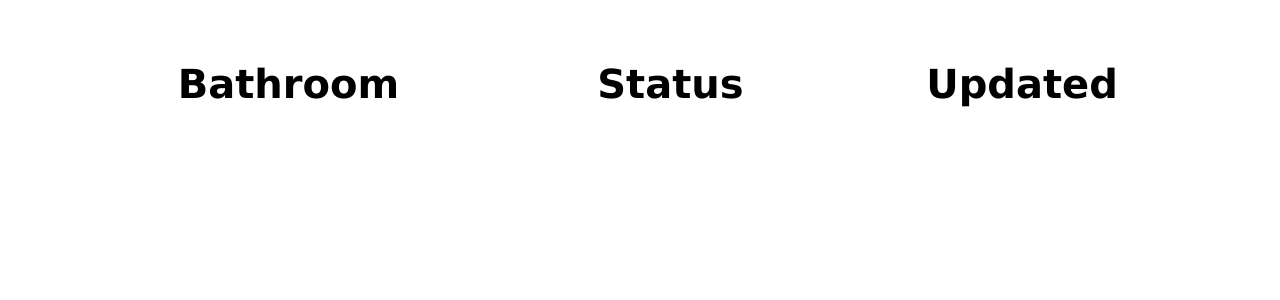
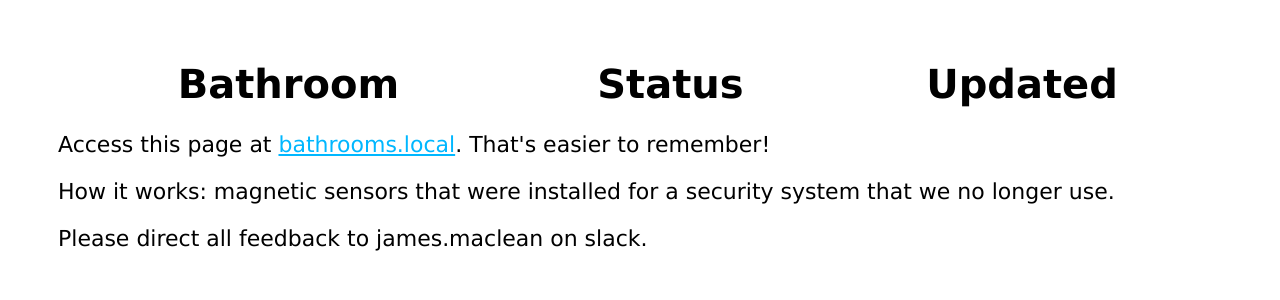
Before and after one commit to jmaclean/work-iot, a Node server app: page / in a window 1280 px wide. Shown: the top 300 px of the page. Run offline with Node 20, Linux system fonts and the light colour scheme; data that the repository does not hold is empty; some libraries are stand-ins or nearby versions.

Commit message:
pull updates from pi

```diff
--- a/app.js
+++ b/app.js
@@ -7,6 +7,7 @@ var bodyParser = require('body-parser');
 
 var routes = require('./routes/index');
 var data = require('./routes/data');
+var api = require('./routes/api');
 
 var app = express();
 app.locals.moment = require('moment');
@@ -25,6 +26,7 @@ app.use(express.static(path.join(__dirname, 'public')));
 
 app.use('/', routes);
 app.use('/data', data);
+app.use('/api', api);
 
 // catch 404 and forward to error handler
 app.use(function(req, res, next) {
--- a/public/stylesheets/style.css
+++ b/public/stylesheets/style.css
@@ -35,3 +35,7 @@ tr.unknown {
 td {
   padding: 10px 10px;
 }
+
+.info {
+  font-size: 22px;
+}
--- a/views/bathroom_status.ejs
+++ b/views/bathroom_status.ejs
@@ -27,5 +27,6 @@
     <% } %>
     </tbody>
   </table>
+<% include info %>
 </body>
 </html>
--- /dev/null
+++ b/views/info.ejs
@@ -0,0 +1,5 @@
+<div class="info">
+	<p> Access this page at <a href="http://bathrooms.local">bathrooms.local</a>. That's easier to remember! </p>
+	<p> How it works: magnetic sensors that were installed for a security system that we no longer use. </p>
+	<p> Please direct all feedback to james.maclean on slack. </p>
+</div>
```
Also changed, not shown: routes/api.js (added, +31 -0 lines).
